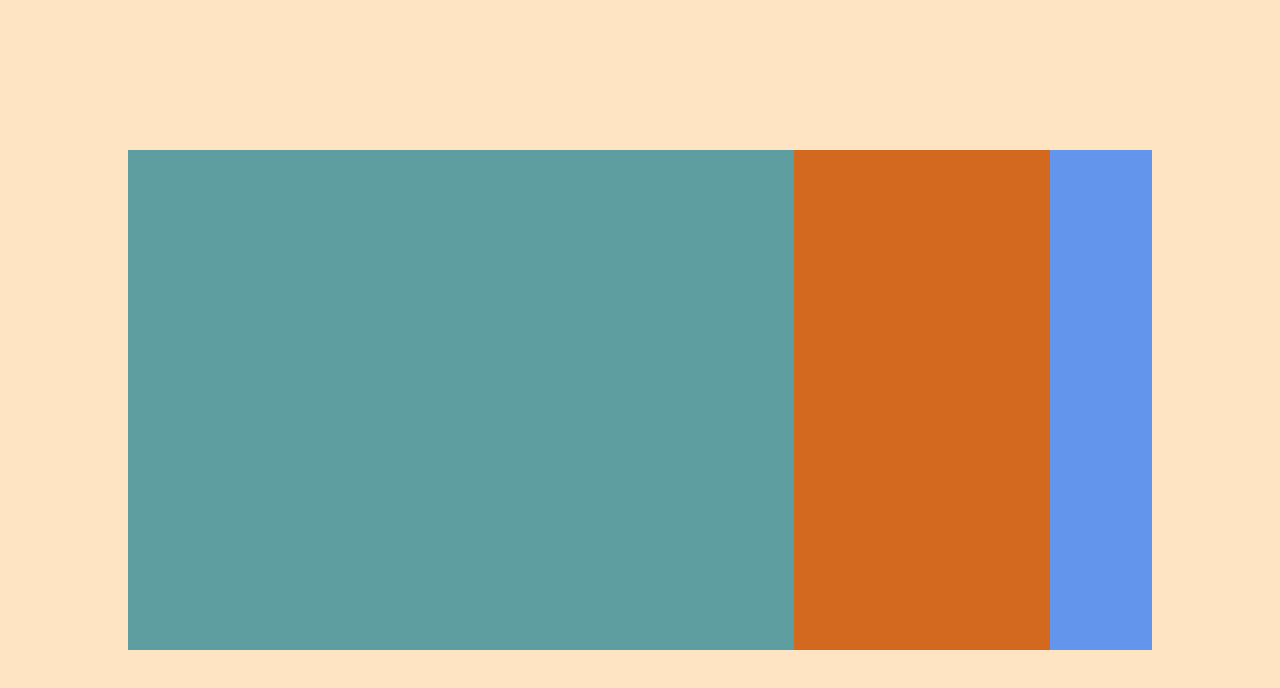
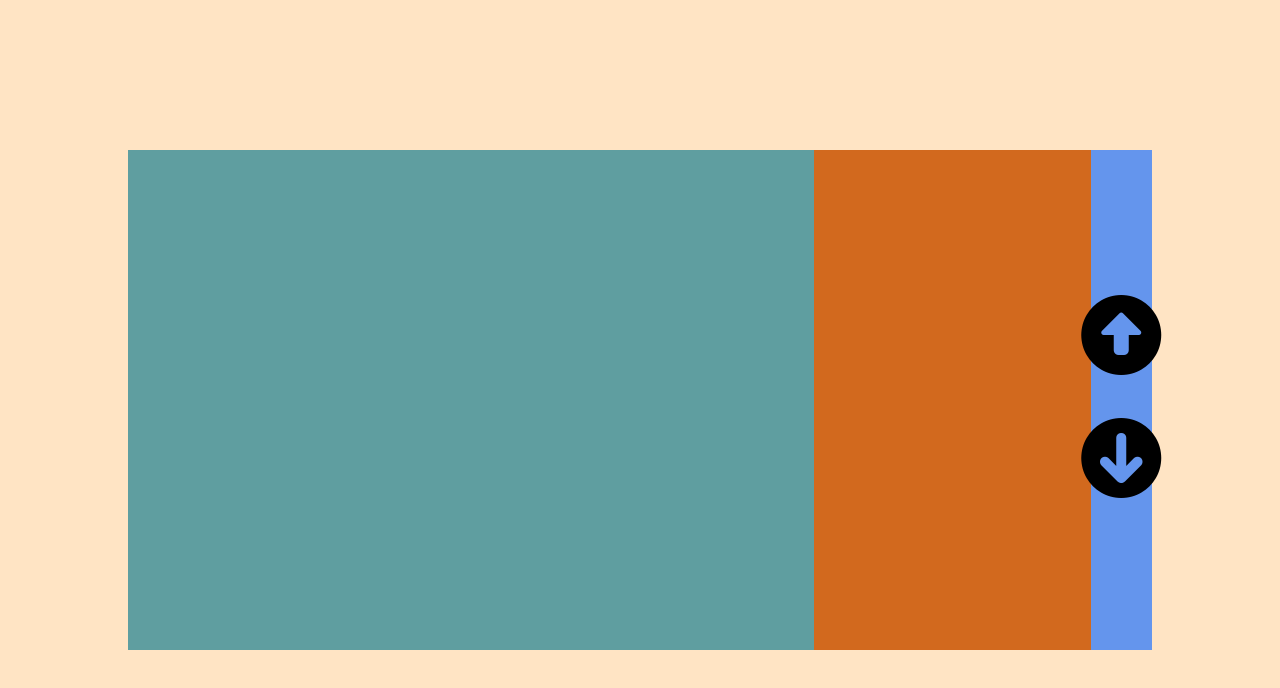
Before and after one commit to Pablo-V-Silva/js-array-carousel, a plain HTML site: page index.html in a window 1280 px wide. Drawn offline with Linux system fonts and the light colour scheme.

Commit message:
add btn
only in HTML&CSS

```diff
--- a/assets/main.js
+++ b/assets/main.js
@@ -42,6 +42,6 @@ const text = [
   'Et temporibus voluptatum suscipit tempore aliquid deleniti aut veniam inventore eligendi ex ad ullam,',
 ]
 
-console.log(items)
-console.log(title)
-console.log(text)
+const selected = document.querySelector('.selected')
+const carousel = document.querySelector('.carousel')
+const buttons = document.querySelector('.buttons')
--- a/assets/style.css
+++ b/assets/style.css
@@ -39,17 +39,28 @@ body {
 }
 
 .selected {
-  width: 65%;
+  width: 67%;
 }
 
 .carousel {
-  width: 25%;
+  width: 27%;
 }
 
 .buttons {
-  width: 10%;
+  width: 6%;
+  font-size: 5rem;
+  display: flex;
+  flex-direction: column;
+  justify-content: center;
+  align-items: center;
 }
 
 img {
   width: 100%;
 }
+
+.upBtn,
+.downBtn {
+  cursor: pointer;
+  margin: 1rem 0;
+}
--- a/index.html
+++ b/index.html
@@ -7,13 +7,25 @@
     <title>Carosello</title>
 
     <link rel="stylesheet" href="./assets/style.css">
+
+    <link rel="stylesheet"
+      href="https://cdnjs.cloudflare.com/ajax/libs/font-awesome/6.0.0-beta2/css/all.min.css"
+      integrity="sha512-YWzhKL2whUzgiheMoBFwW8CKV4qpHQAEuvilg9FAn5VJUDwKZZxkJNuGM4XkWuk94WCrrwslk8yWNGmY1EduTA=="crossorigin="anonymous"
+      referrerpolicy="no-referrer" />
   </head>
   <body class="debug">
 
     <div class="container">
       <div class="selected"></div>
       <div class="carousel"></div>
-    <div class="buttons"></div>
+      <div class="buttons">
+        <div class="upBtn">
+          <i class="fas fa-arrow-alt-circle-up"></i>
+        </div>
+        <div class="downBtn">
+          <i class="fas fa-arrow-circle-down"></i>
+        </div>
+      </div>
     </div>
 
     <script src="./assets/main.js"></script>
```
Lines whose indentation alone changed are shown as unchanged.
